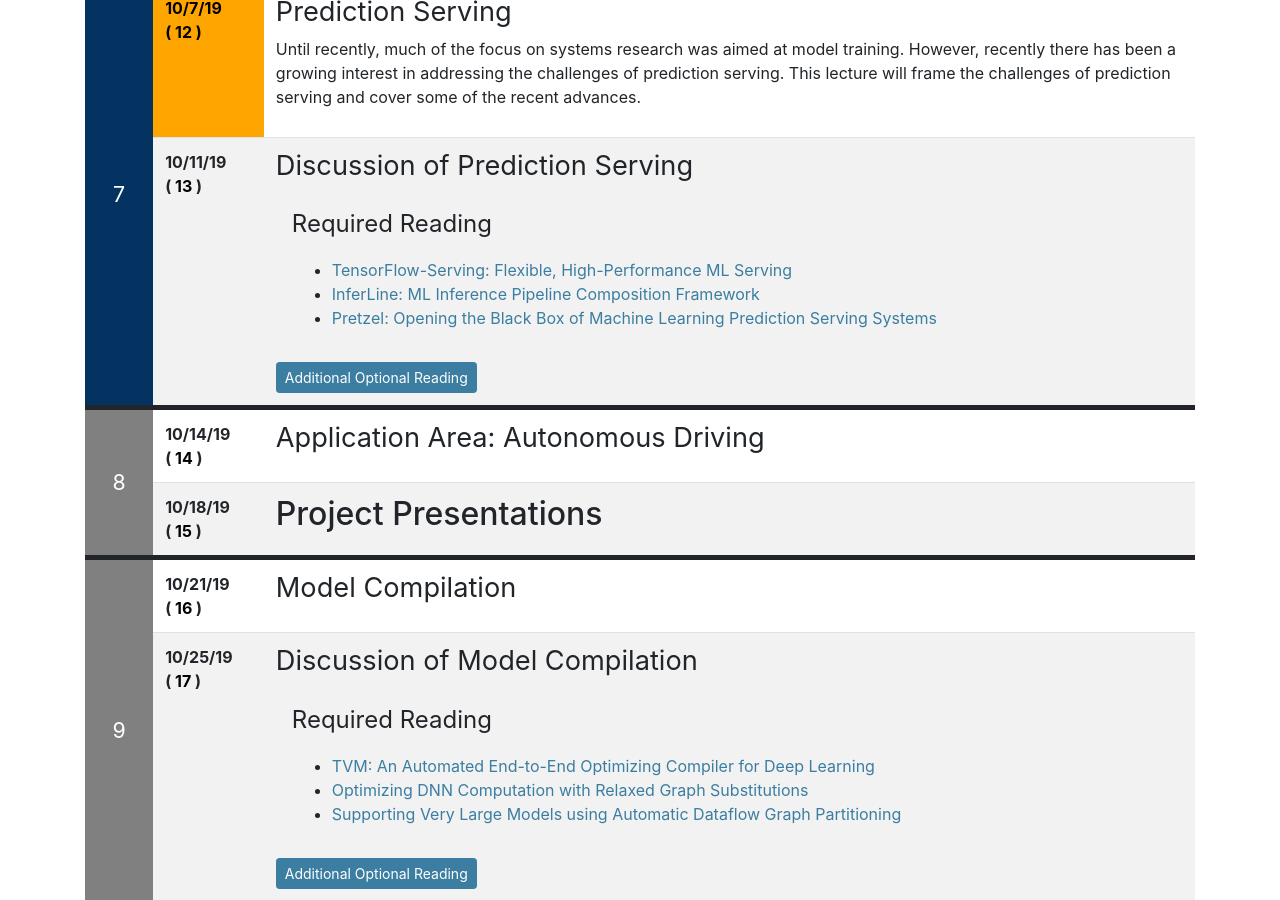
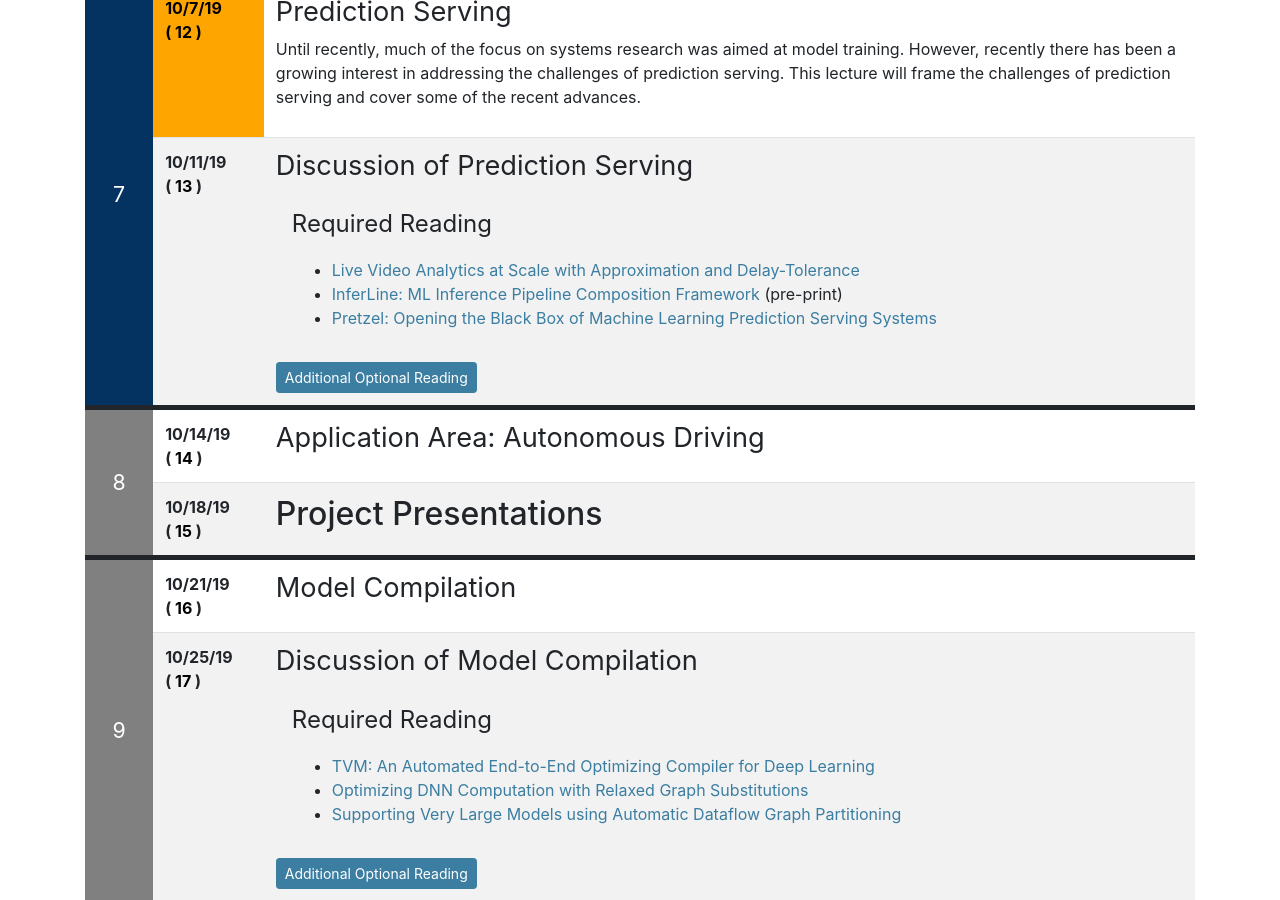
Before and after one commit to ucbrise/cs294-ai-sys-fa19, a Jekyll site: the page built from index.md, in a window 1280 px wide and 900 px high, scrolled down 4286 px. Built offline with Jekyll 4.4.1, drawn with Linux system fonts in a browser that asks for light colours; nearby versions of some CDN libraries; our own code applies the rules of GitHub Pages for plain Markdown files.

Commit message:
updating reading

```diff
--- a/index.md
+++ b/index.md
@@ -414,14 +414,19 @@
 <div class="reading">
 <div class="required_reading" markdown="1">
 
-* [TensorFlow-Serving: Flexible, High-Performance ML Serving](https://arxiv.org/abs/1712.06139)
-* [InferLine: ML Inference Pipeline Composition Framework](assets/preprint/inferline_draft.pdf)
+
+* [Live Video Analytics at Scale with Approximation and Delay-Tolerance](https://www.usenix.org/system/files/conference/nsdi17/nsdi17-zhang.pdf)
+* [InferLine: ML Inference Pipeline Composition Framework](assets/preprint/inferline_draft.pdf) (pre-print)
 * [Pretzel: Opening the Black Box of Machine Learning Prediction Serving Systems](https://www.usenix.org/system/files/osdi18-lee.pdf)
 
 
 </div>
 <div class="optional_reading" markdown="1">
 
+The [Prediction-Serving Systems: What happens when we wish to actually deploy a machine learning model to production?](https://queue.acm.org/detail.cfm?id=3210557) ACM Queue article provides a nice overview.
+
+* [LASER: A Scalable Response Prediction Platform For Online Advertising](https://dorx.me/papers/p173-agarwal.pdf)
+* [TensorFlow-Serving: Flexible, High-Performance ML Serving](https://arxiv.org/abs/1712.06139)
 * [Clipper: A Low-Latency Online Prediction Serving System](https://www.usenix.org/system/files/conference/nsdi17/nsdi17-crankshaw.pdf)
 * [Deep Learning Inference in Facebook Data Centers: Characterization, Performance Optimizations and Hardware Implications](https://arxiv.org/abs/1811.09886)
 
```
